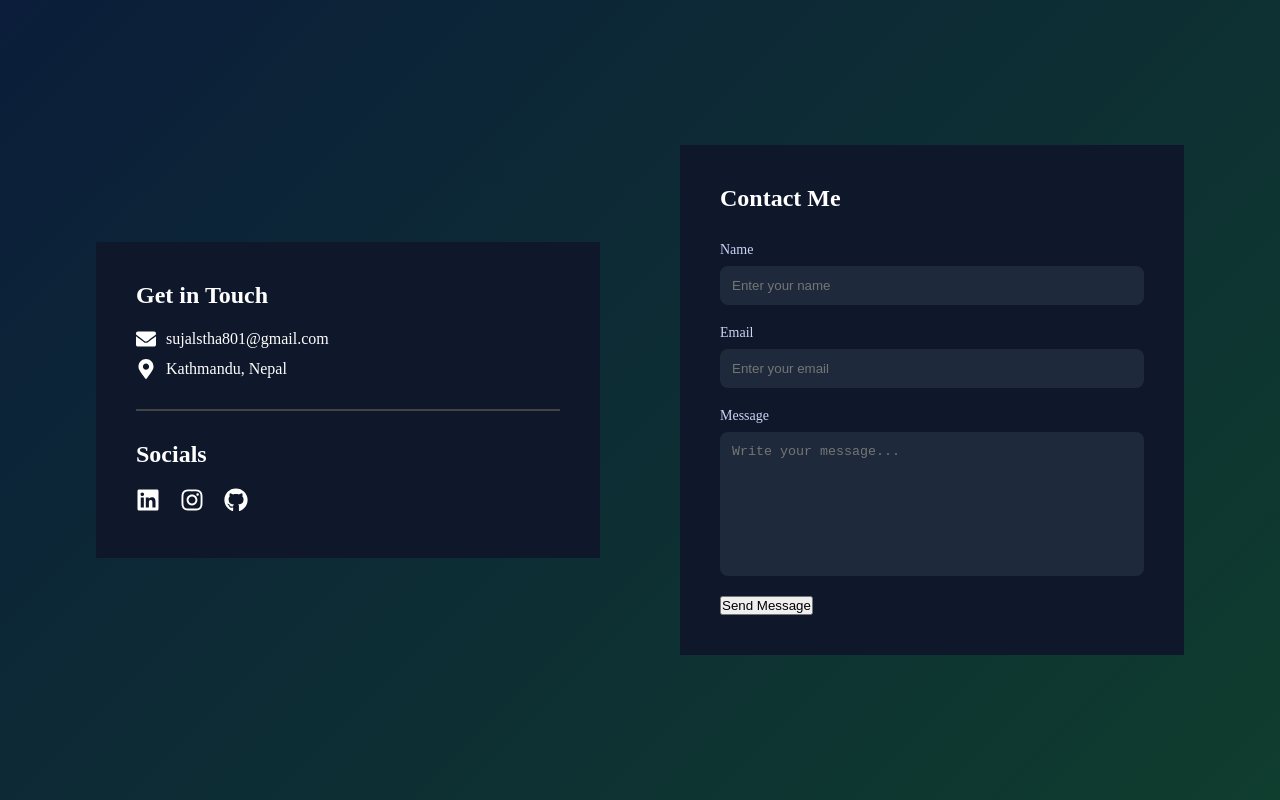
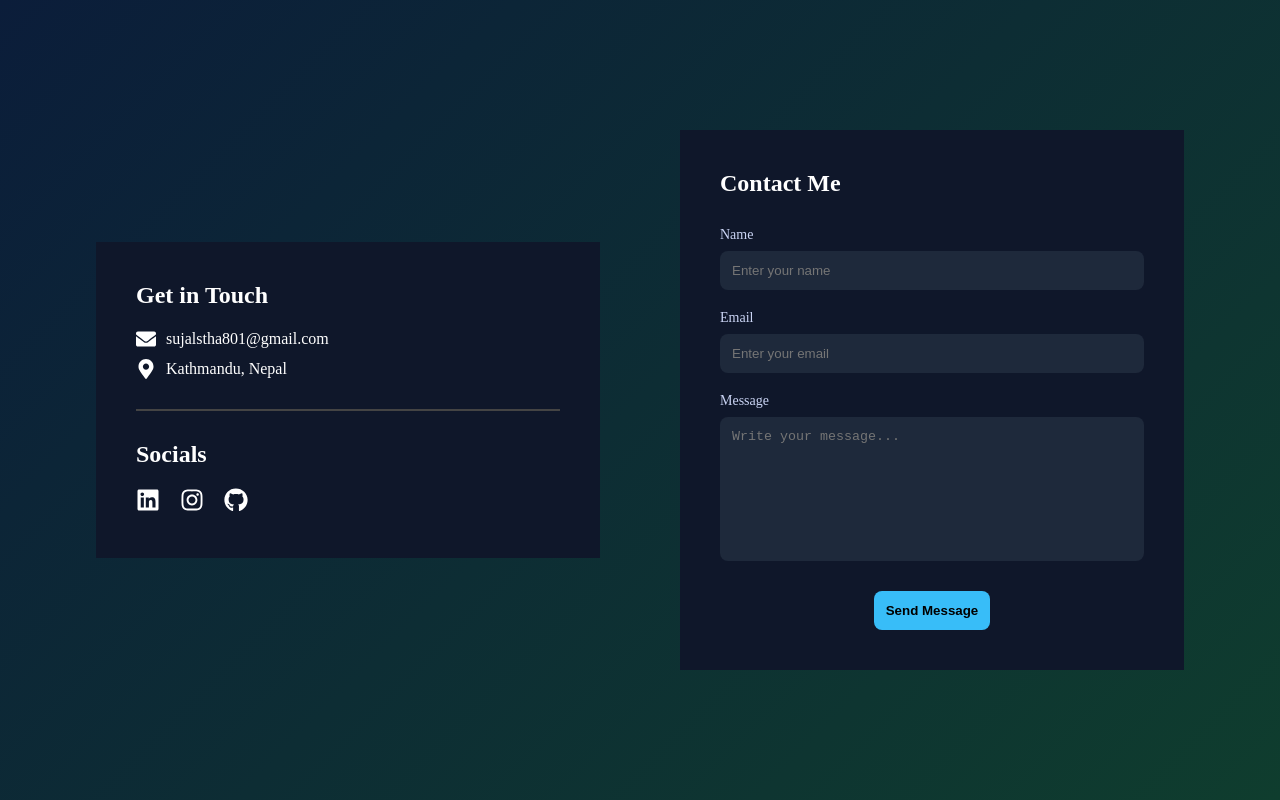
Before and after one commit to Sujal-Shrestha-SS/portfolio, a React (Vite) app in the folder my-portfolio/: page / in a window 1280 px wide. Shown: the part 3620-4420 px from the top of the page. Built offline with nearby package versions, Linux system fonts and the light colour scheme.

Commit message:
Styling SendMsgBtn component

```diff
--- a/my-portfolio/src/components/Contact.jsx
+++ b/my-portfolio/src/components/Contact.jsx
@@ -149,6 +149,8 @@ const RightBlock = styled.div`
   padding: 40px;
   background: #0f172a;
   color: white;
+  display: flex;
+  flex-direction: column;
 `
 
 const FormTitle = styled.h2`
@@ -187,6 +189,21 @@ const TextArea = styled.textarea`
 `
 
 const SendMsgBtn = styled.button`
+  margin-top: 10px;
+  padding: 12px;
+  border: none;
+  border-radius: 8px;
+  background: #38bdf8;
+  color: black;
+  font-weight: bold;
+  cursor: pointer;
+  transition: 0.3s;
+  align-self: center; //align-self controls just one child in flex container
 
 
+  &:hover {
+    background: #0ea5e9;
+    transform: scale(1.05);
+  }
+
 `
```
